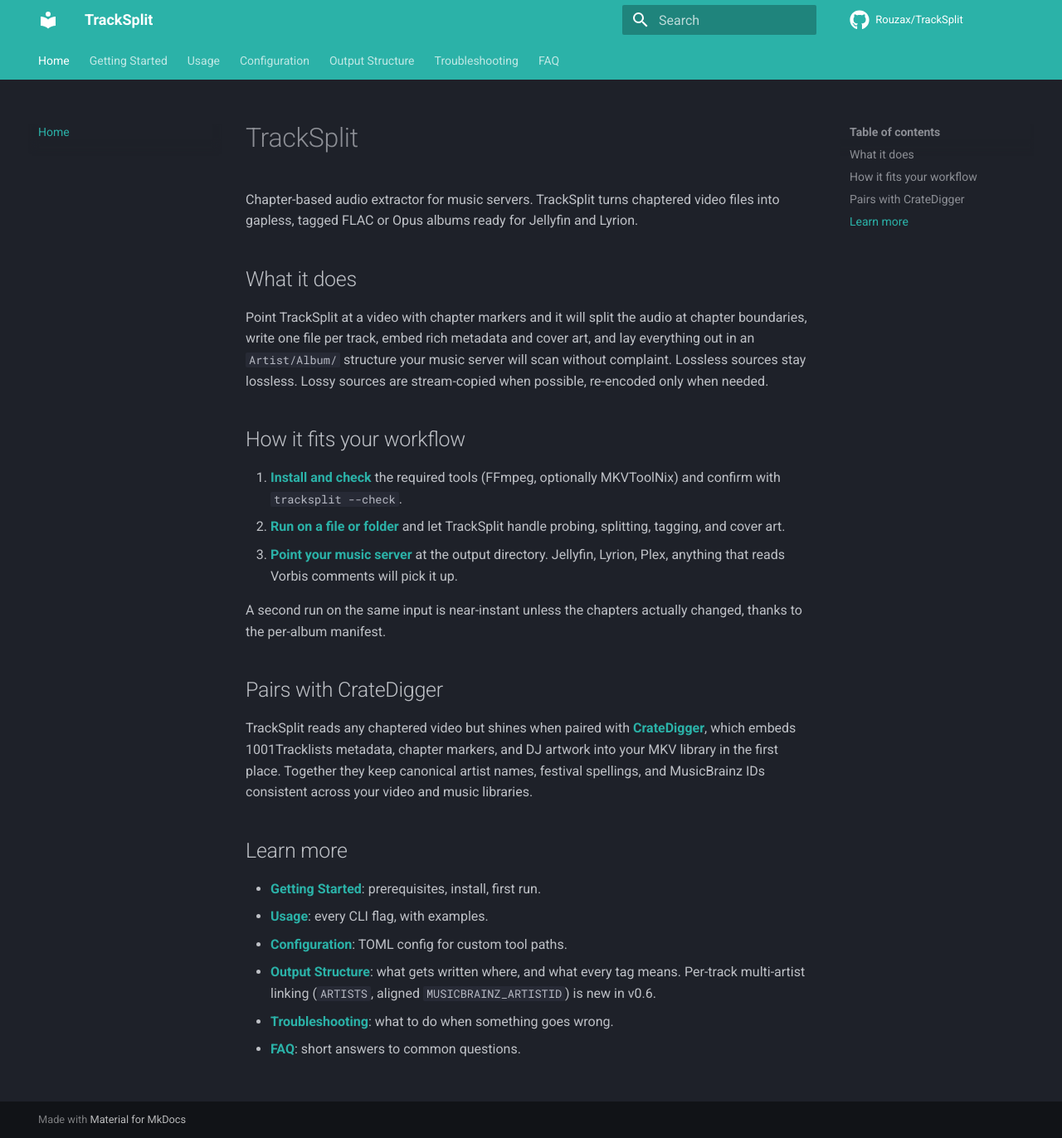
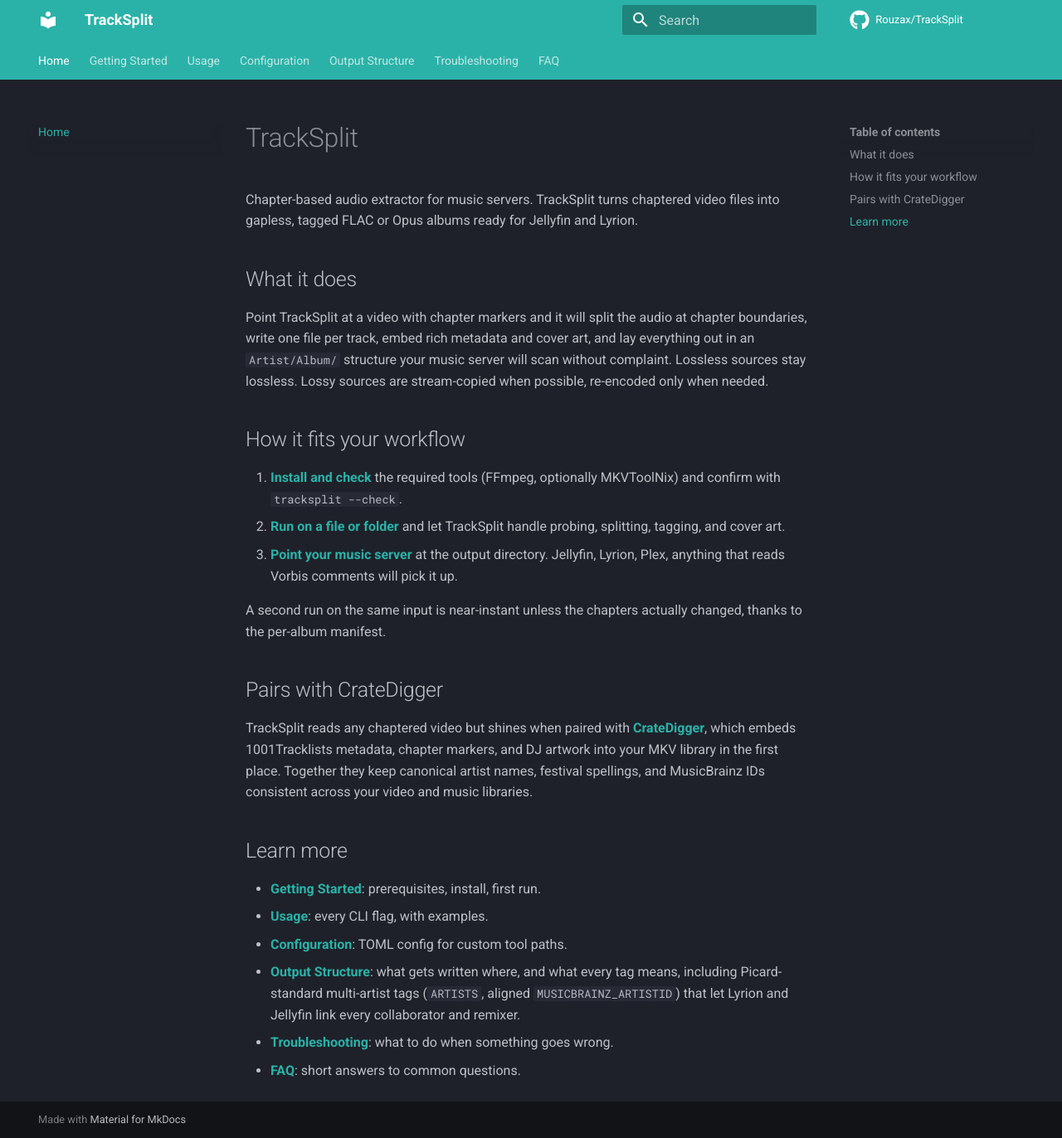
Before and after one commit to Rouzax/TrackSplit, an MkDocs documentation site: the page built from docs/index.md, in a window 1280 px wide and 1372 px high. Shown: the whole window at 83% size. Built offline with MkDocs 1.6.1 and Material for MkDocs 9.7.7, drawn with Linux system fonts in a browser that asks for light colours; comment, search, counter and statistics services are not loaded.

```diff
--- a/docs/index.md
+++ b/docs/index.md
@@ -23,6 +23,6 @@
 - **[Getting Started](getting-started.md)**: prerequisites, install, first run.
 - **[Usage](usage.md)**: every CLI flag, with examples.
 - **[Configuration](configuration.md)**: TOML config for custom tool paths.
-- **[Output Structure](output.md)**: what gets written where, and what every tag means. Per-track multi-artist linking (`ARTISTS`, aligned `MUSICBRAINZ_ARTISTID`) is new in v0.6.
+- **[Output Structure](output.md)**: what gets written where, and what every tag means, including Picard-standard multi-artist tags (`ARTISTS`, aligned `MUSICBRAINZ_ARTISTID`) that let Lyrion and Jellyfin link every collaborator and remixer.
 - **[Troubleshooting](troubleshooting.md)**: what to do when something goes wrong.
 - **[FAQ](faq.md)**: short answers to common questions.
```
Also changed, not shown: CHANGELOG.md (+1 -1 lines), 1 other file.
